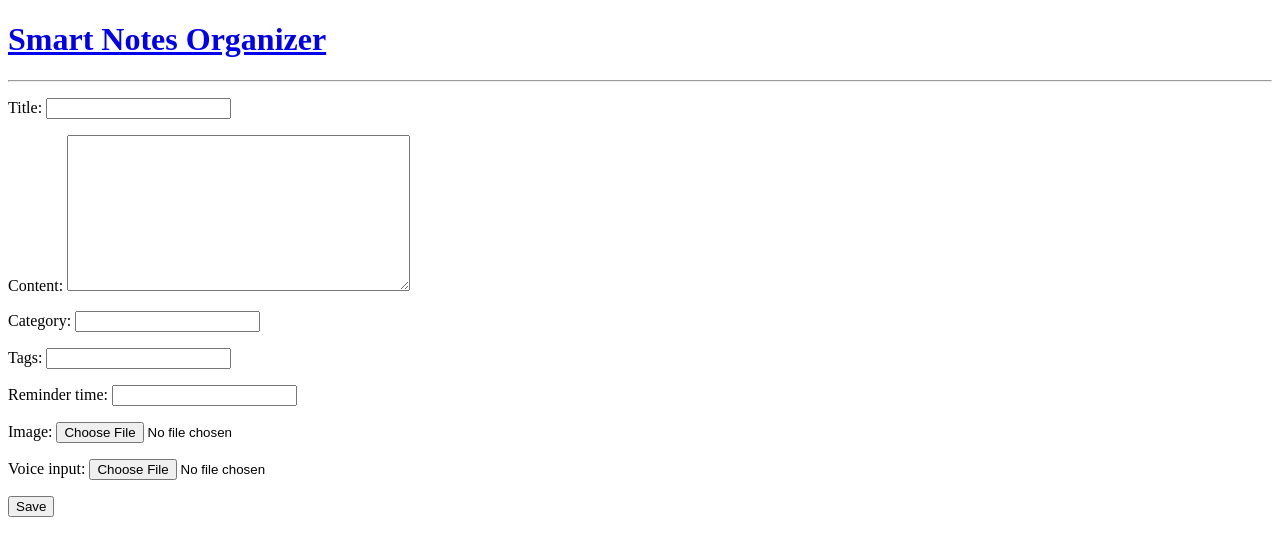
After one commit to S-NETHRA/SmartNotesOrganiser, a Django app: page /create/ in a window 1280 px wide. The commit adds this page. Shown: the top 556 px of the page. Run offline with Django 5.2, Linux system fonts and the light colour scheme; the visitor is signed in with stand-in values (Sample User, id 1).

Commit message:
added user field to Note model and applied migration

```diff
--- /dev/null
+++ b/notes/forms.py
@@ -0,0 +1,7 @@
+from django import forms
+from .models import Note
+
+class NoteForm(forms.ModelForm):
+    class Meta:
+        model = Note
+        fields = ['title', 'content', 'category', 'tags', 'reminder_time', 'image', 'voice_input']
--- a/notes/models.py
+++ b/notes/models.py
@@ -1,13 +1,15 @@
 from django.db import models
-
-# Create your models here.
-
+from django.contrib.auth.models import User
 
 class Note(models.Model):
-    title = models.CharField(max_length=200)
+    user = models.ForeignKey(User, on_delete=models.CASCADE)
+    title = models.CharField(max_length=100)
     content = models.TextField()
-    tags = models.CharField(max_length=200, blank=True)
-    category = models.CharField(max_length=100, blank=True)
+    category = models.CharField(max_length=50, blank=True)
+    tags = models.CharField(max_length=100, blank=True)
+    reminder_time = models.DateTimeField(blank=True, null=True)
+    image = models.ImageField(upload_to='images/', blank=True, null=True)
+    voice_input = models.FileField(upload_to='voices/', blank=True, null=True)
     created_at = models.DateTimeField(auto_now_add=True)
     updated_at = models.DateTimeField(auto_now=True)
 
--- /dev/null
+++ b/notes/templates/notes/base.html
@@ -0,0 +1,11 @@
+<!DOCTYPE html>
+<html>
+<head>
+    <title>Smart Notes Organizer</title>
+</head>
+<body>
+    <h1><a href="{% url 'home' %}">Smart Notes Organizer</a></h1>
+    <hr>
+    {% block content %}{% endblock %}
+</body>
+</html>
--- /dev/null
+++ b/notes/templates/notes/create.html
@@ -0,0 +1,8 @@
+{% extends 'notes/base.html' %}
+{% block content %}
+<form method="post" enctype="multipart/form-data">
+    {% csrf_token %}
+    {{ form.as_p }}
+    <button type="submit">Save</button>
+</form>
+{% endblock %}
--- /dev/null
+++ b/notes/templates/notes/delete.html
@@ -0,0 +1,5 @@
+<form method="post">
+    {% csrf_token %}
+    <p>Are you sure you want to delete "{{ note.title }}"?</p>
+    <button type="submit">Yes, delete</button>
+</form>
--- /dev/null
+++ b/notes/templates/registration/password_reset_complete.html
@@ -0,0 +1,2 @@
+<h2>Password Reset Complete</h2>
+<p>Your password has been successfully reset. You can now <a href="{% url 'login' %}">log in</a>.</p>
--- /dev/null
+++ b/notes/templates/registration/password_reset_confirm.html
@@ -0,0 +1,6 @@
+<h2>Reset your password</h2>
+<form method="post">
+  {% csrf_token %}
+  {{ form.as_p }}
+  <button type="submit">Reset Password</button>
+</form>
--- /dev/null
+++ b/notes/templates/registration/password_reset_done.html
@@ -0,0 +1,2 @@
+<h2>Check your email</h2>
+<p>If your email is valid, you’ll receive a reset link shortly.</p>
--- /dev/null
+++ b/notes/urls.py
@@ -0,0 +1,9 @@
+from django.urls import path
+from . import views
+
+urlpatterns = [
+    path('', views.home, name='home'),
+    path('create/', views.create_note, name='create_note'),
+    path('edit/<int:pk>/', views.edit_note, name='edit_note'),
+    path('delete/<int:pk>/', views.delete_note, name='delete_note'),
+]
--- a/notes/views.py
+++ b/notes/views.py
@@ -1,9 +1,59 @@
-from django.shortcuts import render
+from django.shortcuts import render, redirect, get_object_or_404
+from .models import Note
+from .forms import NoteForm
+from django.contrib.auth.decorators import login_required
+from django.contrib.auth import authenticate, login, logout
+import pytesseract
+from PIL import Image
+import speech_recognition as sr
 
-# Create your views here.
+@login_required
+def home(request):
+    query = request.GET.get('q')
+    if query:
+        notes = Note.objects.filter(user=request.user, title__icontains=query)
+    else:
+        notes = Note.objects.filter(user=request.user).order_by('-updated_at')
+    return render(request, 'notes/home.html', {'notes': notes})
 
-from .models import Note
+@login_required
+def create_note(request):
+    if request.method == 'POST':
+        form = NoteForm(request.POST, request.FILES)
+        if form.is_valid():
+            note = form.save(commit=False)
+            note.user = request.user
+            if note.image:
+                text = pytesseract.image_to_string(note.image)
+                note.content += f"\n\n[OCR Text]:\n{text}"
+            if note.voice_input:
+                r = sr.Recognizer()
+                with sr.AudioFile(note.voice_input.path) as source:
+                    audio = r.record(source)
+                    try:
+                        text = r.recognize_google(audio)
+                        note.content += f"\n\n[Voice Text]:\n{text}"
+                    except:
+                        note.content += "\n\n[Voice Text]: Unable to transcribe"
+            note.save()
+            return redirect('home')
+    else:
+        form = NoteForm()
+    return render(request, 'notes/create.html', {'form': form})
 
-def home(request):
-    notes = Note.objects.all().order_by('-updated_at')
-    return render(request, 'notes/home.html', {'notes': notes})
+@login_required
+def edit_note(request, pk):
+    note = get_object_or_404(Note, pk=pk)
+    form = NoteForm(request.POST or None, request.FILES or None, instance=note)
+    if form.is_valid():
+        form.save()
+        return redirect('home')
+    return render(request, 'notes/edit.html', {'form': form})
+
+@login_required
+def delete_note(request, pk):
+    note = get_object_or_404(Note, pk=pk)
+    if request.method == 'POST':
+        note.delete()
+        return redirect('home')
+    return render(request, 'notes/delete.html', {'note': note})
--- a/smartnotes/urls.py
+++ b/smartnotes/urls.py
@@ -15,10 +15,19 @@ Including another URLconf
     2. Add a URL to urlpatterns:  path('blog/', include('blog.urls'))
 """
 from django.contrib import admin
-from django.urls import path
-from notes import views
+from django.urls import path, include
+from django.conf import settings
+from django.conf.urls.static import static
+from django.contrib.auth import views as auth_views
 
 urlpatterns = [
     path('admin/', admin.site.urls),
-    path('',views.home, name='home')
+    path('', include('notes.urls')),
+        path('password_reset/', auth_views.PasswordResetView.as_view(), name='password_reset'),
+    path('password_reset/done/', auth_views.PasswordResetDoneView.as_view(), name='password_reset_done'),
+    path('reset/<uidb64>/<token>/', auth_views.PasswordResetConfirmView.as_view(), name='password_reset_confirm'),
+    path('reset/done/', auth_views.PasswordResetCompleteView.as_view(), name='password_reset_complete'),
 ]
+
+if settings.DEBUG:
+    urlpatterns += static(settings.MEDIA_URL, document_root=settings.MEDIA_ROOT)
```
Also changed, not shown: notes/templates/notes/edit.html (added, +8 -0 lines), notes/templates/notes/home.html (+16 -20 lines), notes/templates/registration/password_reset_form.html (added, +7 -0 lines), smartnotes/settings.py (+8 -1 lines), notes/migrations/0002_auto_20250512_2250.py (added).
